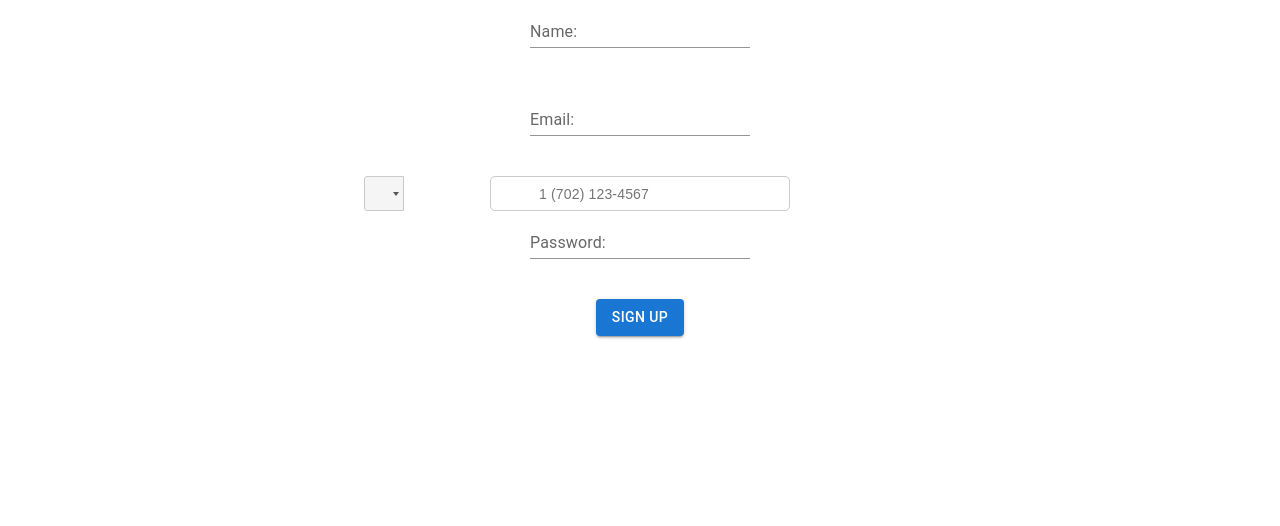
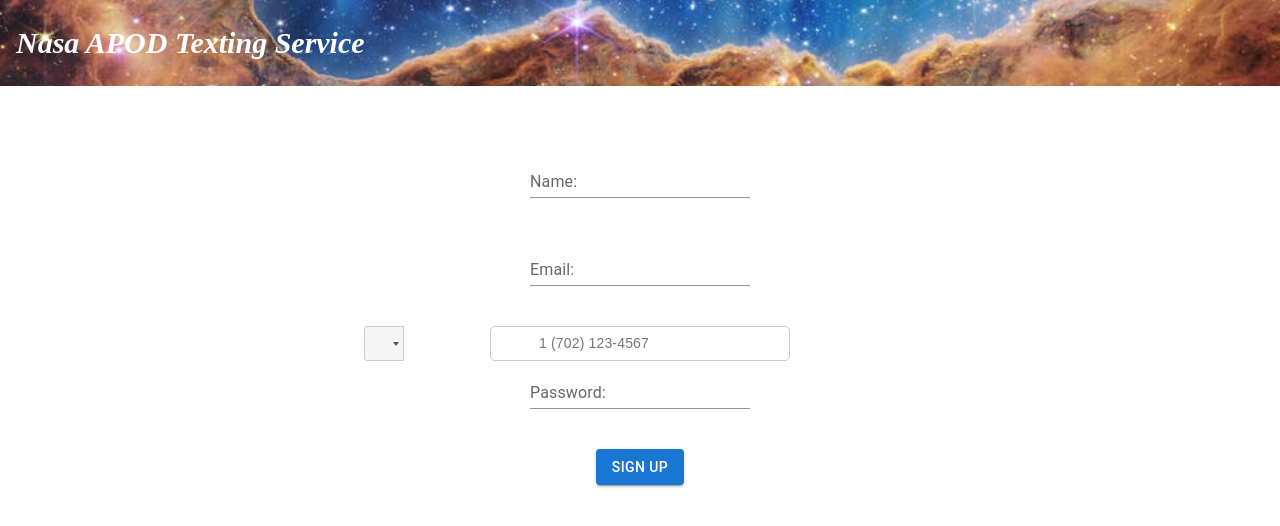
Before and after one commit to Daniel-olaO/nasa-client, a React (Create React App) app: page /signup in a window 1280 px wide. Shown: the top 526 px of the page. Built offline with nearby package versions, Linux system fonts and the light colour scheme.

Commit message:
Navbar Added

```diff
--- a/public/index.html
+++ b/public/index.html
@@ -24,7 +24,7 @@
       work correctly both with client-side routing and a non-root public URL.
       Learn how to configure a non-root public URL by running `npm run build`.
     -->
-    <title>React App</title>
+    <title>Nasa APOD Texting</title>
   </head>
   <body>
     <noscript>You need to enable JavaScript to run this app.</noscript>
--- a/src/App.css
+++ b/src/App.css
@@ -45,3 +45,65 @@
 .not-found{
   background: url('../public/img/404.gif');
 }
+.navbar {
+  overflow: hidden;
+  font-family: Arial;
+  margin-bottom: 5%;
+  background-image: url("../public/img/navbar-img.jpg");
+  background-position: center;
+  background-repeat: no-repeat;
+  background-size: cover;
+}
+.navbar h1 {
+  float: left;
+  font-size: 30px;
+  font-style: italic;
+  font-family: cursive;
+  color: white;
+  text-align: center;
+  padding: 1px 16px;
+  text-decoration: none;
+
+}
+.dropdown {
+  float: left;
+  overflow: hidden;
+}
+.dropdown .dropbtn {
+  font-size: 16px;
+  border: none;
+  outline: none;
+  color: white;
+  padding: 14px 16px;
+  background-color: inherit;
+  font-family: inherit;
+  margin: 0;
+}
+
+.navbar a:hover,
+.dropdown:hover .dropbtn {
+  background-color: red;
+}
+.dropdown-content {
+  display: none;
+  position: absolute;
+  background-color: #f9f9f9;
+  min-width: 160px;
+  box-shadow: 0px 8px 16px 0px rgba(0, 0, 0, 0.2);
+  z-index: 1;
+}
+.dropdown-content a {
+  float: none;
+  color: black;
+  padding: 12px 16px;
+  text-decoration: none;
+  display: block;
+  text-align: left;
+}
+.dropdown-content a:hover {
+  background-color: #ddd;
+}
+
+.dropdown:hover .dropdown-content {
+  display: block;
+}
--- a/src/components/Login.jsx
+++ b/src/components/Login.jsx
@@ -5,6 +5,7 @@ import InputLabel from '@mui/material/InputLabel';
 import Input from '@mui/material/Input';
 import Button from '@mui/material/Button';
 import {FormGroup} from '@mui/material';
+import Navbar from './Navbar';
 import '../App.css';
 
 const Login = () => {
@@ -15,6 +16,8 @@ const Login = () => {
     alert('Email: ' + email + ' Password: ' + password);
   };
   return (
+    <>
+      <Navbar/>
       <Container maxWidth="sm">
         <FormGroup row={true} className="form-group">
           <FormControl variant="standard">
@@ -43,6 +46,7 @@ const Login = () => {
             handleSubmit(email, password);
           }}>Login</Button>
       </Container>
+    </>
   );
 };
 
--- /dev/null
+++ b/src/components/Navbar.jsx
@@ -0,0 +1,25 @@
+import React from 'react';
+import '../App.css';
+
+const Navbar = ({userName, logOut}) => {
+  return (
+    <nav className="navbar">
+      <h1>Nasa APOD Texting Service</h1>
+      {userName ? (
+            <div className="dropdown">
+              <button className="dropbtn">{userName}
+                <i className="fa fa-caret-down"></i>
+              </button>
+              <div className="dropdown-content">
+                <a onClick={logOut}>Log Out</a>
+              </div>
+            </div>
+        ):(
+            null
+        )}
+
+    </nav>
+  );
+};
+
+export default Navbar;
--- a/src/components/Signup.jsx
+++ b/src/components/Signup.jsx
@@ -6,6 +6,7 @@ import Input from '@mui/material/Input';
 import Button from '@mui/material/Button';
 import {FormGroup} from '@mui/material';
 import '../App.css';
+import Navbar from './Navbar';
 import ReactPhoneInput from 'react-phone-input-2';
 import 'react-phone-input-2/lib/style.css';
 
@@ -19,6 +20,8 @@ const Signup = () => {
     alert('Email: ' + email + ' Password: ' + password);
   };
   return (
+    <>
+      <Navbar/>
       <Container maxWidth="sm">
         <FormGroup row={true} className="form-group">
           <FormControl variant="standard">
@@ -68,6 +71,7 @@ const Signup = () => {
             handleSubmit(email, password);
           }}>Sign Up</Button>
       </Container>
+    </>
   );
 };
 
```
Also changed, not shown: public/img/navbar-img.jpg (added), src/components/NotFound.jsx (line endings or trailing spaces), src/components/ProtectedRoute.jsx (line endings or trailing spaces). Lines whose indentation alone changed are shown as unchanged.
